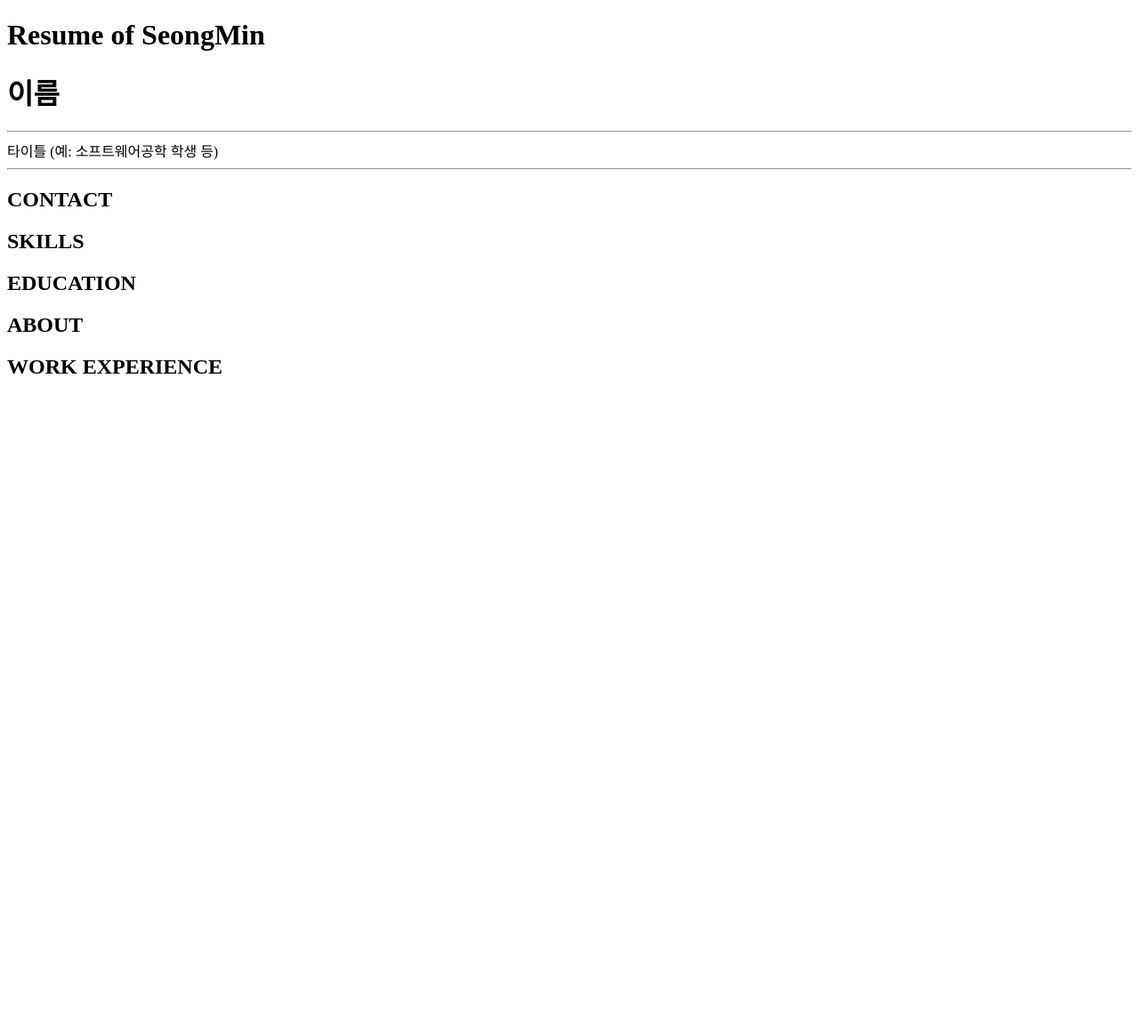
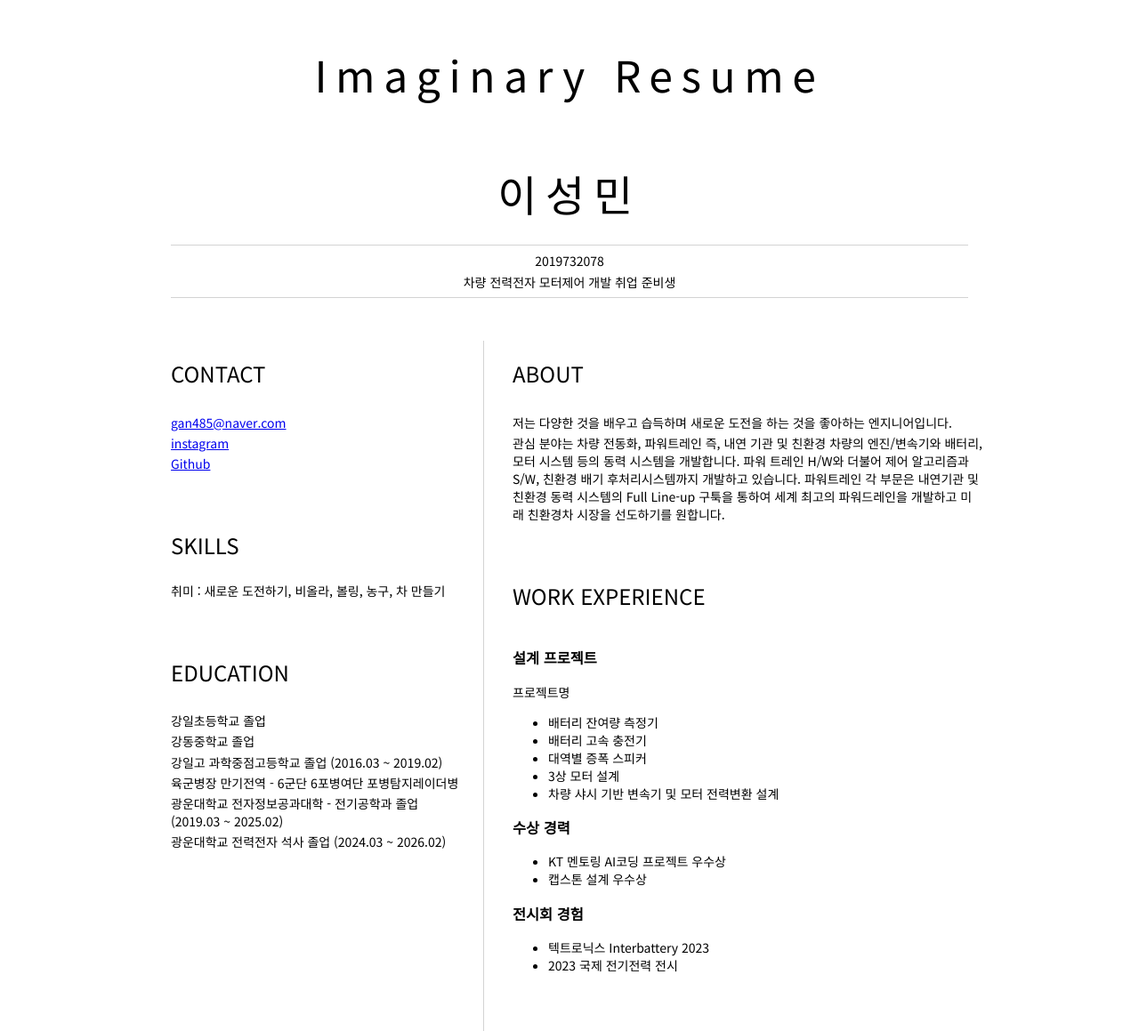
Before and after one commit to Yankee1231/Yankee1231, a plain HTML site: page index.html in a window 1280 px wide. Shown: the whole page at 89% size. Before the commit the page ends 800 px from the top, so only its background shows below. Drawn offline with Linux system fonts and the light colour scheme.

Commit message:
Imaginary Resume

```diff
--- a/index.html
+++ b/index.html
@@ -1,17 +1,19 @@
 <!DOCTYPE html>
-<html lang="en">
+<html lang="ko">
+<link rel="stylesheet" href="style.css">
 <head>
     <meta charset="UTF-8">
     <meta name="viewport" content="width=device-width, initial-scale=1.0">
-    <title>Resume of SeongMin</title>
+    <title>Imaginary Resume</title>
 </head>
 <body>
-    <h1>Resume of SeongMin</h1>
     <header id="header">
+      <h1>Imaginary Resume</h1>
         <!-- 이력서 헤더 : 이름과 타이틀 작성 -->
-        <h1>이름</h1>
+        <h1>이성민</h1>
         <hr>
-        타이틀 (예: 소프트웨어공학 학생 등)
+        <p>2019732078</p>
+        차량 전력전자 모터제어 개발 취업 준비생
         <hr>
       </header>
 
@@ -20,24 +22,64 @@
           <section>
             <h2>CONTACT</h2>
             <!-- 소셜 미디어를 비롯한 연락처 정보 -->
+            <p>
+              <i class="fa fa-envelope" aria-hidden="true"></i>
+              <a href="mailto:gan485@naver.com">gan485@naver.com</a>
+            </p>
+            <p>
+              <i class="fa fa-twitter" aria-hidden="true"></i>
+              <a href="https://instagram.com/seong__m2?igshid=YTQwZjQ0NmI0OA==">instagram</a>
+            </p>
+            <p>
+              <i class="fa fa-github" aria-hidden="true"></i>
+              <a href="https://www.github.com/Yankee1231">Github</a>
+            </p>
           </section>
           <section>
             <h2>SKILLS</h2>
             <!-- 자신이 잘할 수 있는 분야 -->
+            취미 : 새로운 도전하기, 비올라, 볼링, 농구, 차 만들기
            </section>
            <section>
             <h2>EDUCATION</h2>
             <!-- 학력 -->
+            <p>강일초등학교 졸업</p>
+            <p>강동중학교 졸업</p>
+            <p>강일고 과학중점고등학교 졸업 (2016.03 ~ 2019.02)</p>
+            <P>육군병장 만기전역 - 6군단 6포병여단 포병탐지레이더병</P>
+            <p>광운대학교 전자정보공과대학 - 전기공학과 졸업 (2019.03 ~ 2025.02)</p>
+            <p>광운대학교 전력전자 석사 졸업 (2024.03 ~ 2026.02)</p>
           </section>
         </article>
         <article id="mainRight">
           <section>
-           <h2>ABOUT</h2>
-           <!-- 자기 소개 -->
+            <h2>ABOUT</h2>
+            <!-- 자기 소개 -->
+            <p>저는 다양한 것을 배우고 습득하며 새로운 도전을 하는 것을 좋아하는 엔지니어입니다.</p>
+            <p>관심 분야는 차량 전동화, 파워트레인 즉, 내연 기관 및 친환경 차량의 엔진/변속기와 배터리, 모터 시스템 등의 동력 시스템을 개발합니다. 파워 트레인 H/W와 더불어 제어 알고리즘과 S/W, 친환경 배기 후처리시스템까지 개발하고 있습니다. 파워트레인 각 부문은 내연기관 및 친환경 동력 시스템의 Full Line-up 구툭을 통하여 세계 최고의 파워드레인을 개발하고 미래 친환경차 시장을 선도하기를 원합니다.</p>
           </section>
           <section>
             <h2>WORK EXPERIENCE</h2>
             <!-- 경력 작성 -->
+            <h3>설계 프로젝트</h3>
+            <p>프로젝트명</p>
+            <ul>
+              <li>배터리 잔여량 측정기</li>
+              <li>배터리 고속 충전기</li>
+              <li>대역별 증폭 스피커</li>
+              <li>3상 모터 설계</li>
+              <li>차량 샤시 기반 변속기 및 모터 전력변환 설계</li>
+            </ul>
+            <h3>수상 경력</h3>
+            <ul>
+              <li>KT 멘토링 AI코딩 프로젝트 우수상</li>
+              <li>캡스톤 설계 우수상</li>
+            </ul>
+            <h3>전시회 경험</h3>
+            <ul>
+              <li>텍트로닉스 Interbattery 2023</li>
+              <li>2023 국제 전기전력 전시</li>
+            </ul>
           </section>
         </article>
       </main>
--- /dev/null
+++ b/style.css
@@ -0,0 +1,54 @@
+@import url('https://fonts.googleapis.com/css2?family=Noto+Sans+KR&display=swap');
+
+body {
+    max-width: 960px;    /* 최대 너비 */
+    margin: auto;         /* 마진 auto - 내용을 화면 가운데 맞추기 위해  */
+    font-family: "Noto Sans KR", "Nanum Gothic";        /* 글꼴 - 웹 폰트 */
+    font-size:14px;     /* 글자 크기 */
+}
+
+h1 {
+    font-size: 3rem;    /* 글자 크기 */
+    letter-spacing: 0.6rem;  /* 자간 */
+    padding-top: 1rem;   /* 위쪽 패딩 */
+    padding-bottom: 1rem;   /*  아래쪽 패딩 */
+}
+
+h2 {
+    font-size: 1.5rem;
+    padding-bottom: 1em;
+}
+
+main {
+    display: grid;    /* css grid 사용 */
+    grid-template-columns: 40% 60%; /* 왼쪽 40%, 오른쪽 60% */
+    margin-top: 3rem;
+}
+
+header {
+    text-align: center;
+    margin: auto 2rem;
+}
+
+section {
+    margin: auto 1rem 4rem 2rem;
+}
+
+p {
+    margin: 0.2rem auto;
+}
+
+hr {
+    border: none;
+    background-color: lightgray;
+    height: 1px;
+}
+
+h1, h2 {
+    font-weight: 100;
+    margin-bottom: 0;
+}
+
+#mainLeft {
+    border-right: 1px solid lightgray;
+}
```
Also changed, not shown: 1 other file.
